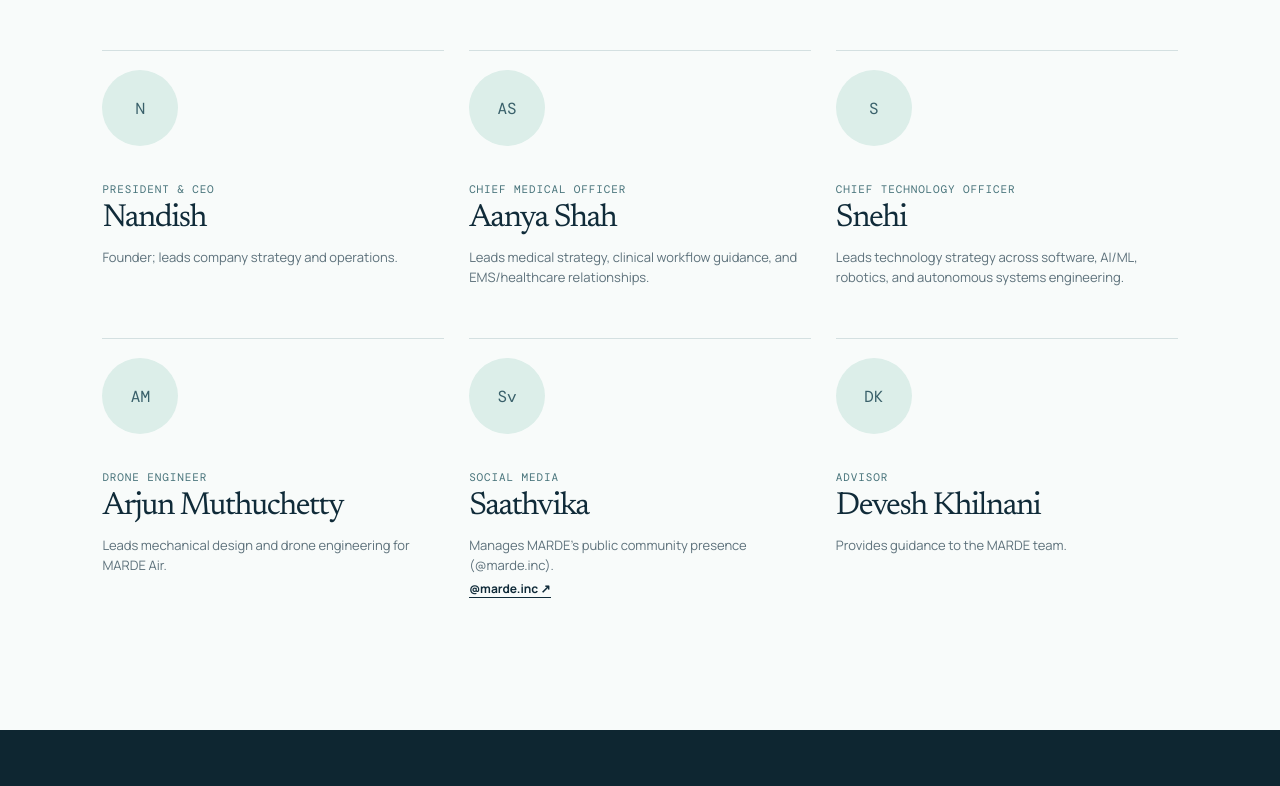
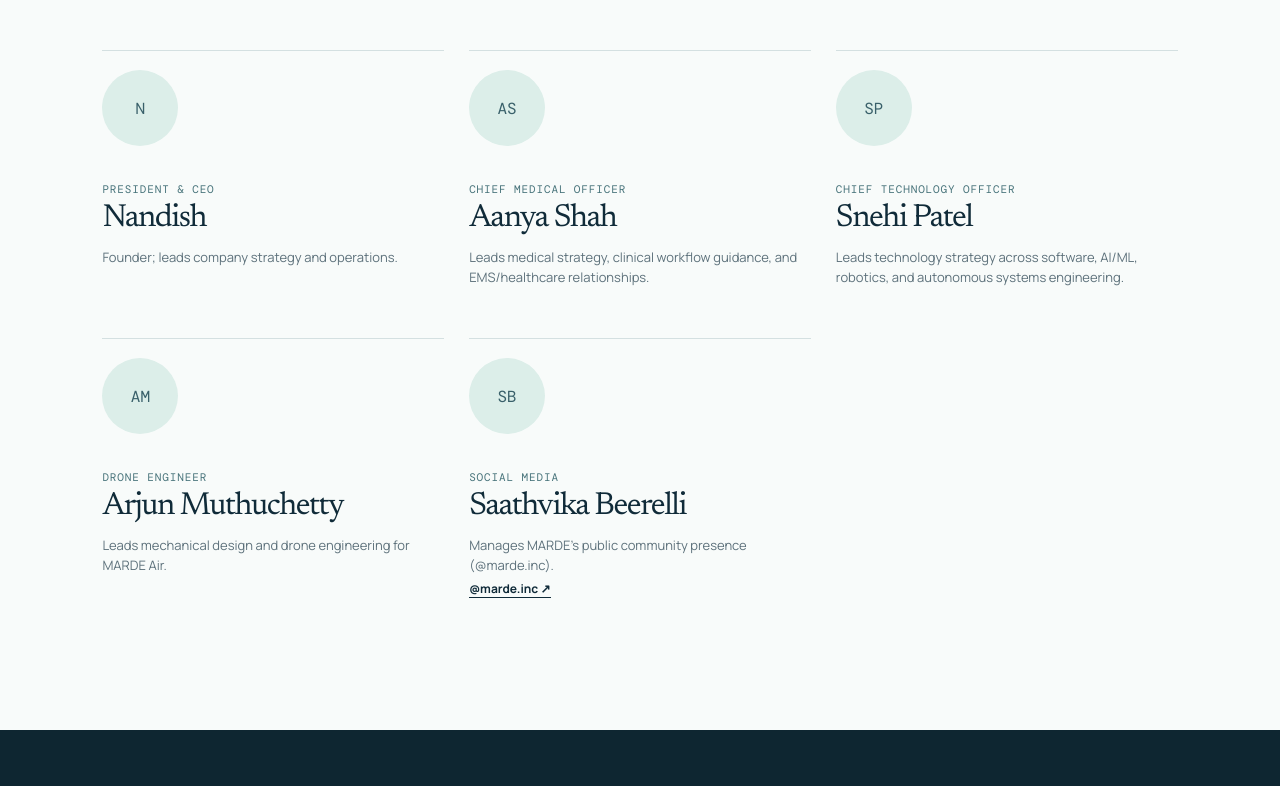
Before and after one commit to Nandish-GH/marde, a Next.js app: page /team in a window 1280 px wide. Shown: the part 660-1446 px from the top of the page. Built offline with nearby package versions, Linux system fonts and the light colour scheme; no server answers.

Commit message:
Update team member details

```diff
--- a/app/content.ts
+++ b/app/content.ts
@@ -33,8 +33,8 @@ export const team = [
     bio: "Leads medical strategy, clinical workflow guidance, and EMS/healthcare relationships.",
   },
   {
-    initials: "S",
-    name: "Snehi",
+    initials: "SP",
+    name: "Snehi Patel",
     title: "Chief Technology Officer",
     bio: "Leads technology strategy across software, AI/ML, robotics, and autonomous systems engineering.",
   },
@@ -45,17 +45,11 @@ export const team = [
     bio: "Leads mechanical design and drone engineering for MARDE Air.",
   },
   {
-    initials: "Sv",
-    name: "Saathvika",
+    initials: "SB",
+    name: "Saathvika Beerelli",
     title: "Social Media",
     bio: "Manages MARDE's public community presence (@marde.inc).",
     instagram: true,
-  },
-  {
-    initials: "DK",
-    name: "Devesh Khilnani",
-    title: "Advisor",
-    bio: "Provides guidance to the MARDE team.",
   },
 ] as const;
 
```
